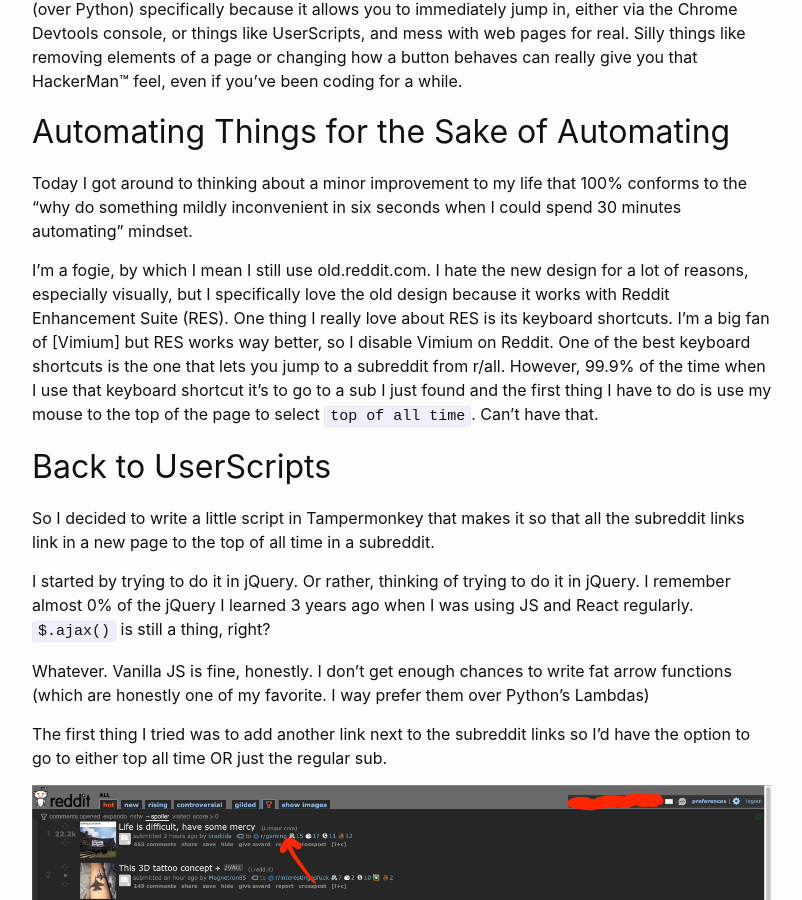
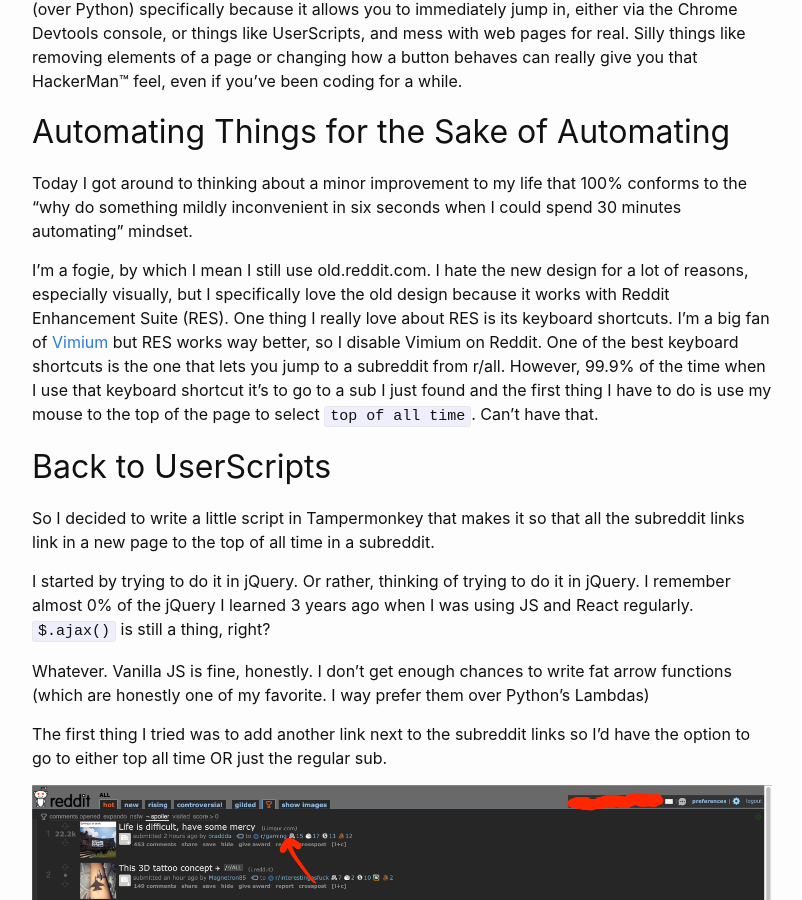
Before and after one commit to ayyjohn/ayyjohn.github.io, a Jekyll site: the page built from _posts/2021-02-06-tampering-with-reddit.md, in a window 1280 px wide and 900 px high, scrolled down 392 px. Shown: the whole window, without its empty margins (238-1040 px from the left). Built offline with Jekyll 4.4.1, drawn with Linux system fonts in a browser that asks for light colours; part of the change alters nothing that is shown.

```diff
--- a/_posts/2021-02-06-tampering-with-reddit.md
+++ b/_posts/2021-02-06-tampering-with-reddit.md
@@ -15,7 +15,7 @@ I often recommend new potential programmers who aren't sure coding is for them t
 
 Today I got around to thinking about a minor improvement to my life that 100% conforms to the "why do something mildly inconvenient in six seconds when I could spend 30 minutes automating" mindset.
 
-I'm a fogie, by which I mean I still use old.reddit.com. I hate the new design for a lot of reasons, especially visually, but I specifically love the old design because it works with Reddit Enhancement Suite (RES). One thing I really love about RES is its keyboard shortcuts. I'm a big fan of [Vimium] but RES works way better, so I disable Vimium on Reddit. One of the best keyboard shortcuts is the one that lets you jump to a subreddit from r/all. However, 99.9% of the time when I use that keyboard shortcut it's to go to a sub I just found and the first thing I have to do is use my mouse to the top of the page to select `top of all time`. Can't have that.
+I'm a fogie, by which I mean I still use old.reddit.com. I hate the new design for a lot of reasons, especially visually, but I specifically love the old design because it works with Reddit Enhancement Suite (RES). One thing I really love about RES is its keyboard shortcuts. I'm a big fan of [Vimium](https://vimium.github.io/) but RES works way better, so I disable Vimium on Reddit. One of the best keyboard shortcuts is the one that lets you jump to a subreddit from r/all. However, 99.9% of the time when I use that keyboard shortcut it's to go to a sub I just found and the first thing I have to do is use my mouse to the top of the page to select `top of all time`. Can't have that.
 
 ## Back to UserScripts
 
```
